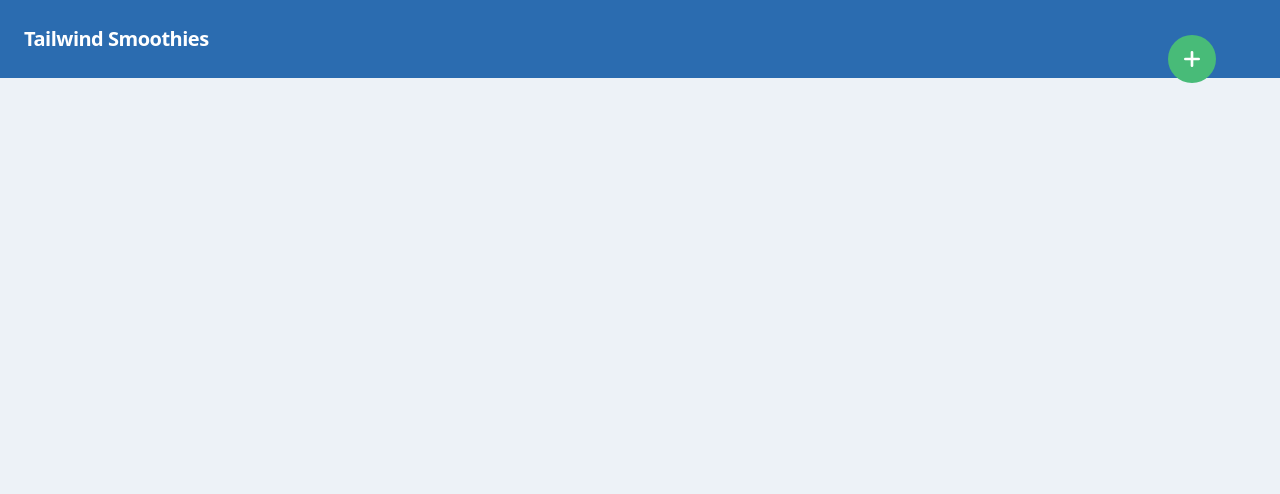
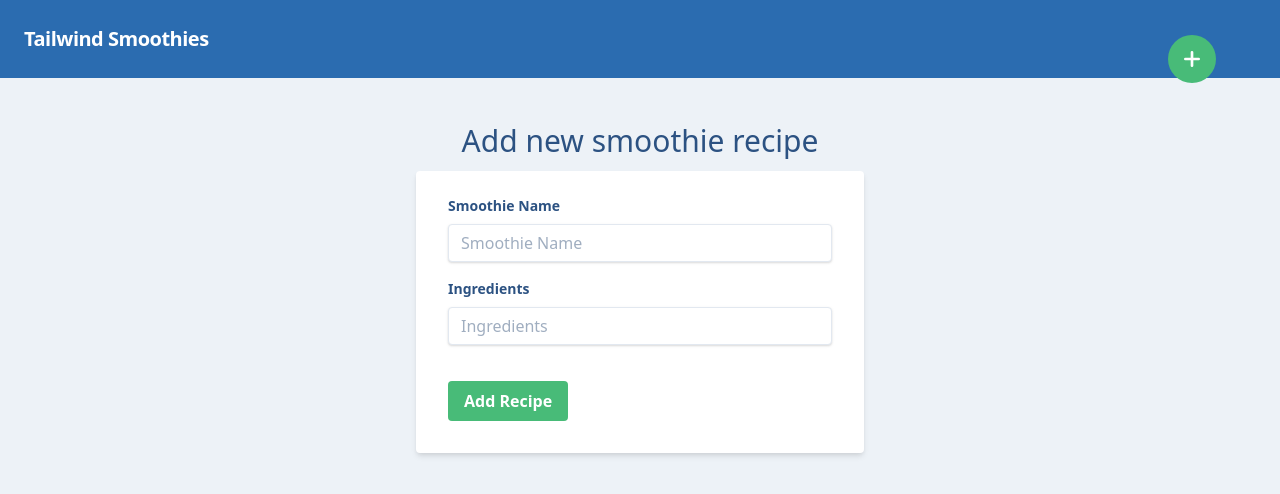
Before and after one commit to wdthor/tailwind-smoothies, a Vue app: page /add-smoothie in a window 1280 px wide. Shown: the top 494 px of the page. Built offline with nearby package versions, Linux system fonts and the light colour scheme.

Commit message:
Feature : add smoothie recipe form

```diff
--- a/src/components/Navbar.vue
+++ b/src/components/Navbar.vue
@@ -4,7 +4,7 @@
       <span class="font-semibold text-xl tracking-tight">Tailwind Smoothies</span>
     </router-link>
     <router-link :to="{ name : 'AddSmoothie' }" tag="a"
-      class="absolute right-0 mt-10 mr-16 inline-block text-sm p-2 leading-none rounded-full hover:border-transparent hover:text-teal-400 hover:bg-green-600 mt-4 bg-green-500"
+      class="absolute right-0 mt-10 mr-16 inline-block text-sm p-2 leading-none rounded-full hover:border-transparent hover:text-teal-400 bg-green-500 hover:bg-green-600 mt-4"
     >
       <svg
         class="h-8 w-8 fill-current text-white"
--- a/src/views/AddSmoothie.vue
+++ b/src/views/AddSmoothie.vue
@@ -1,15 +1,65 @@
 <template>
-  <div>
+    <div class="flex flex-col items-center">
+        <h1 class="text-3xl mb-2 text-blue-800">Add new smoothie recipe</h1>
+        <div class="w-full max-w-md">
+            <form
+                @submit.prevent="addSmoothie"
+                class="bg-white shadow-md rounded px-8 pt-6 pb-8 mb-4"
+            >
+                <div class="mb-4">
+                    <label
+                        class="block text-blue-800 text-sm font-bold mb-2"
+                        for="smoothie-name"
+                    >Smoothie Name</label>
+                    <input
+                        class="shadow appearance-none border rounded w-full py-2 px-3 text-blue-800 leading-tight focus:outline-none focus:shadow-outline"
+                        id="smoothie-name"
+                        type="text"
+                        placeholder="Smoothie Name"
+                        required
+                        v-model="smoothieName"
 
-  </div>
+                    />
+                </div>
+                <div class="mb-6">
+                    <label
+                        class="block text-blue-800 text-sm font-bold mb-2"
+                        for="ingredients"
+                    >Ingredients</label>
+                    <input
+                        class="shadow appearance-none border rounded w-full py-2 px-3 text-blue-800 mb-3 leading-tight focus:outline-none focus:shadow-outline"
+                        id="ingredients"
+                        type="text"
+                        placeholder="Ingredients"
+                        required
+                    />
+                    <!-- <p class="text-red-500 text-xs italic">Please choose a password.</p> -->
+                </div>
+                <div class="flex items-center justify-between">
+                    <button
+                        class="bg-green-500 hover:bg-green-600 text-white font-bold py-2 px-4 rounded focus:outline-none focus:shadow-outline"
+                    >Add Recipe</button>
+                </div>
+            </form>
+        </div>
+    </div>
 </template>
 
 <script>
 export default {
-    name: 'AddSmoothie'
-}
+    name: "AddSmoothie",
+    data() {
+        return {
+            smoothieName: null
+        };
+    },
+    methods: {
+        addSmoothie() {
+            console.log(this.smoothieName);
+        }
+    }
+};
 </script>
 
 <style lang="scss" scoped>
-
 </style>
```
